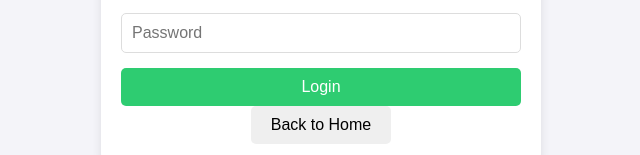
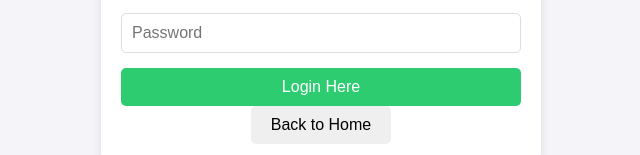
Before and after one commit to swayamhalsikar/devops-frontend, a React (Create React App) app: page / in a window 1280 px wide. Both pictures are taken after a click on the button "Login". Shown: the part 196-351 px from the top of the page, without its empty margins (319-959 px from the left). Built offline with nearby package versions, Linux system fonts and the light colour scheme.

Commit message:
Update Login.js

```diff
--- a/src/components/Login.js
+++ b/src/components/Login.js
@@ -36,7 +36,7 @@ function Login({ setCurrentView }) {
           onChange={(e) => setPassword(e.target.value)}
           required
         />
-        <button type="submit">Login</button>
+        <button type="submit">Login Here</button>
       </form>
       <button onClick={() => setCurrentView("landing")}>Back to Home</button>
     </div>
```
